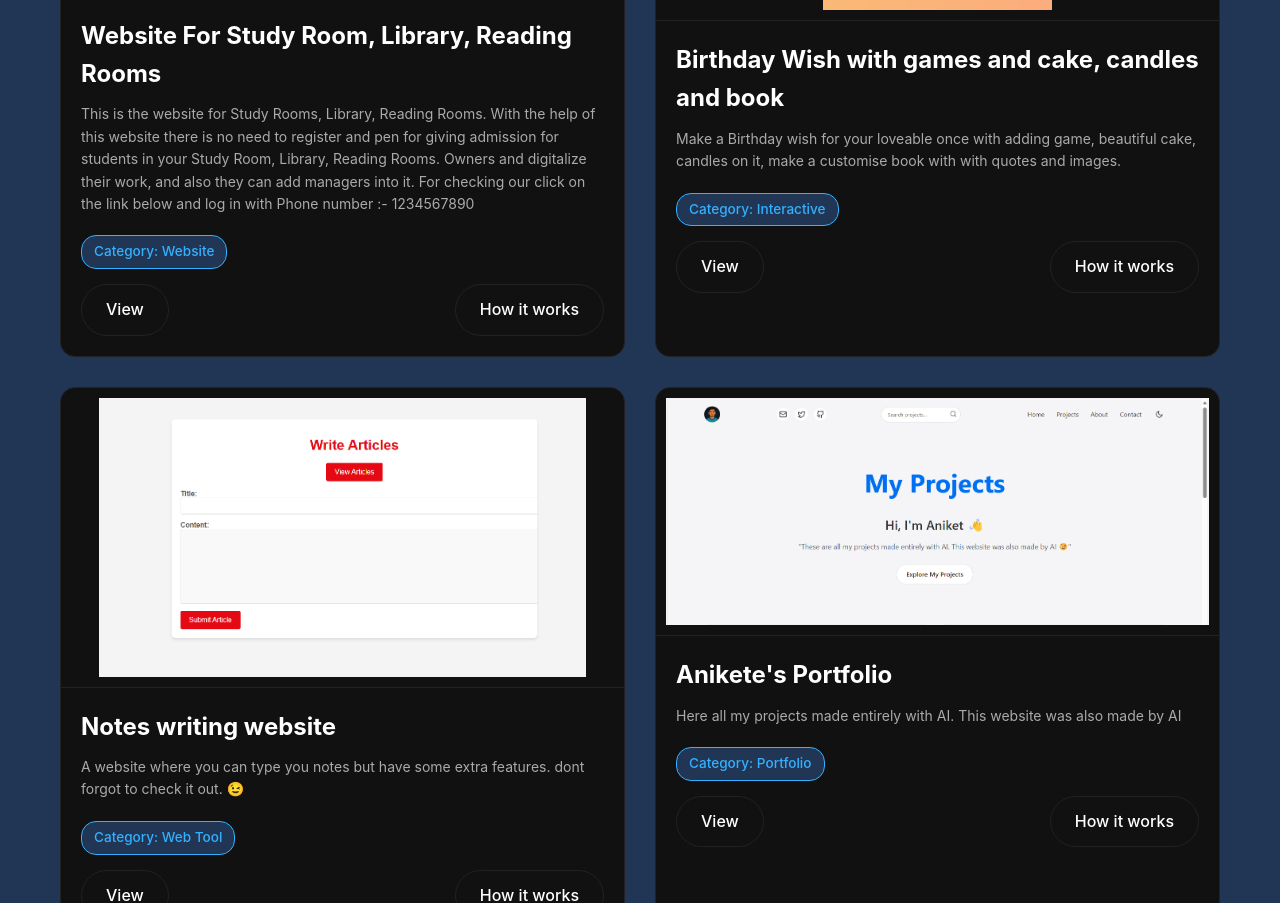
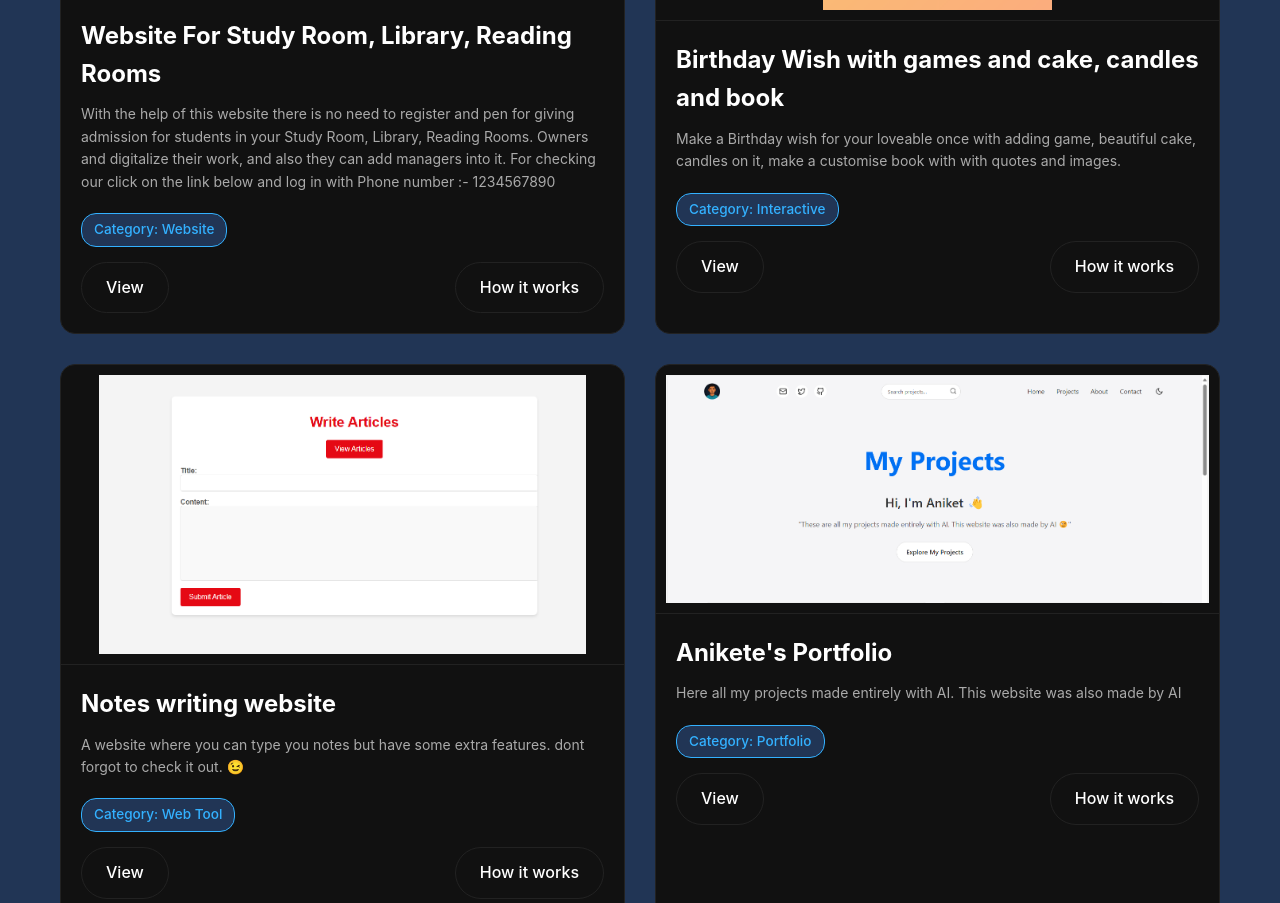
Before and after one commit to anikettt21/portfolio, a plain HTML site: page index.html in a window 1280 px wide. Shown: the part 849-1752 px from the top of the page. Drawn offline with Linux system fonts and the light colour scheme.

Commit message:
Update index.html

```diff
--- a/index.html
+++ b/index.html
@@ -103,10 +103,8 @@
                 <img src="assets/p3.png" alt="Photo Enhancer" class="project-img">
                 <div class="project-info">
                     <h3>Website For Study Room, Library, Reading Rooms </h3>
-                    <p>This is the website for Study Rooms, Library, Reading Rooms. With the help of this website there is no need to register and pen for giving admission for students in your Study Room, Library, Reading Rooms. Owners and digitalize their work, and also they can add managers into it.
-
+                    <p>With the help of this website there is no need to register and pen for giving admission for students in your Study Room, Library, Reading Rooms. Owners and digitalize their work, and also they can add managers into it.
                         For checking our click on the link below and log in with
-
                         Phone number :- 1234567890</p>
                     <div class="category-tag">Category: Website</div>
                     <div class="project-buttons">
```
